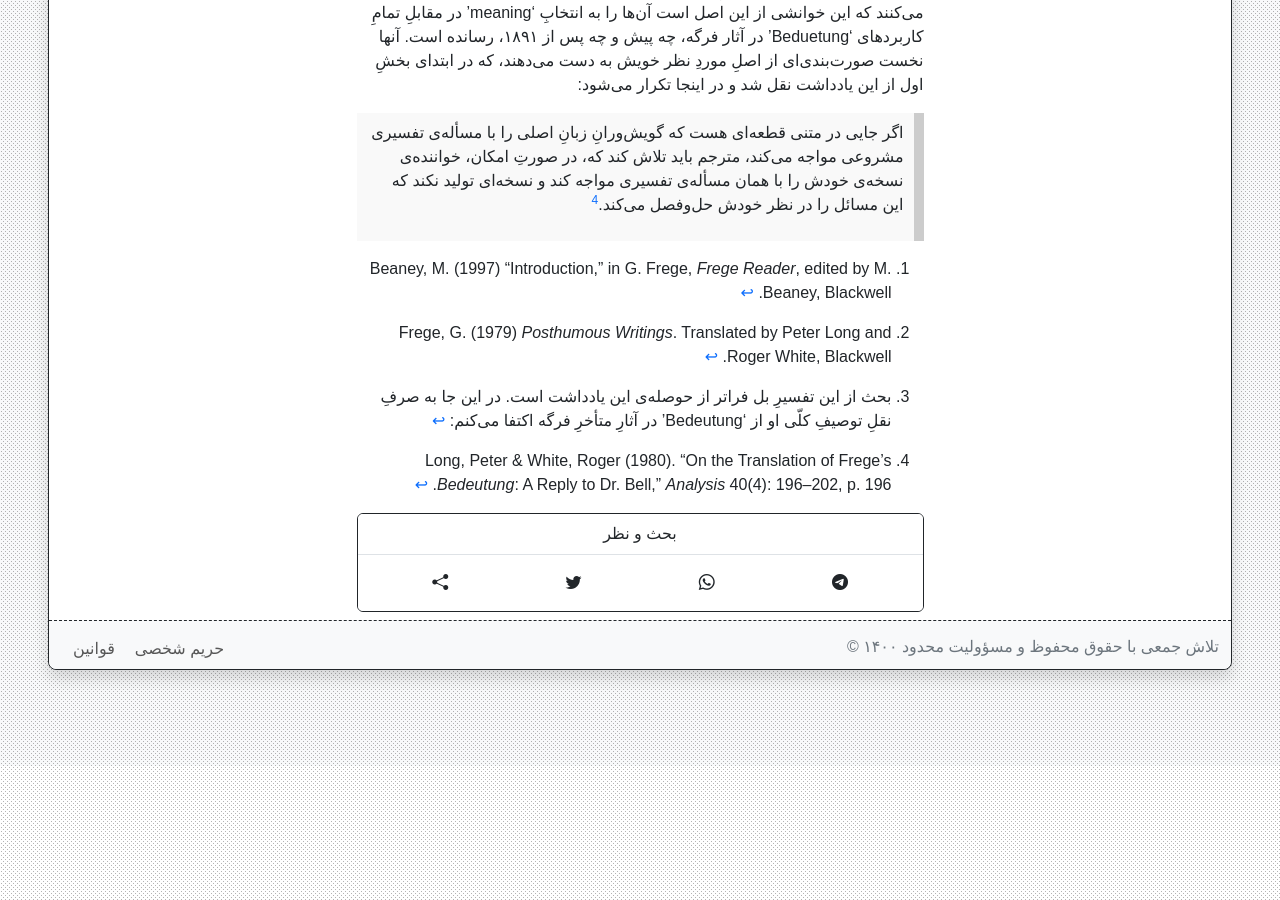
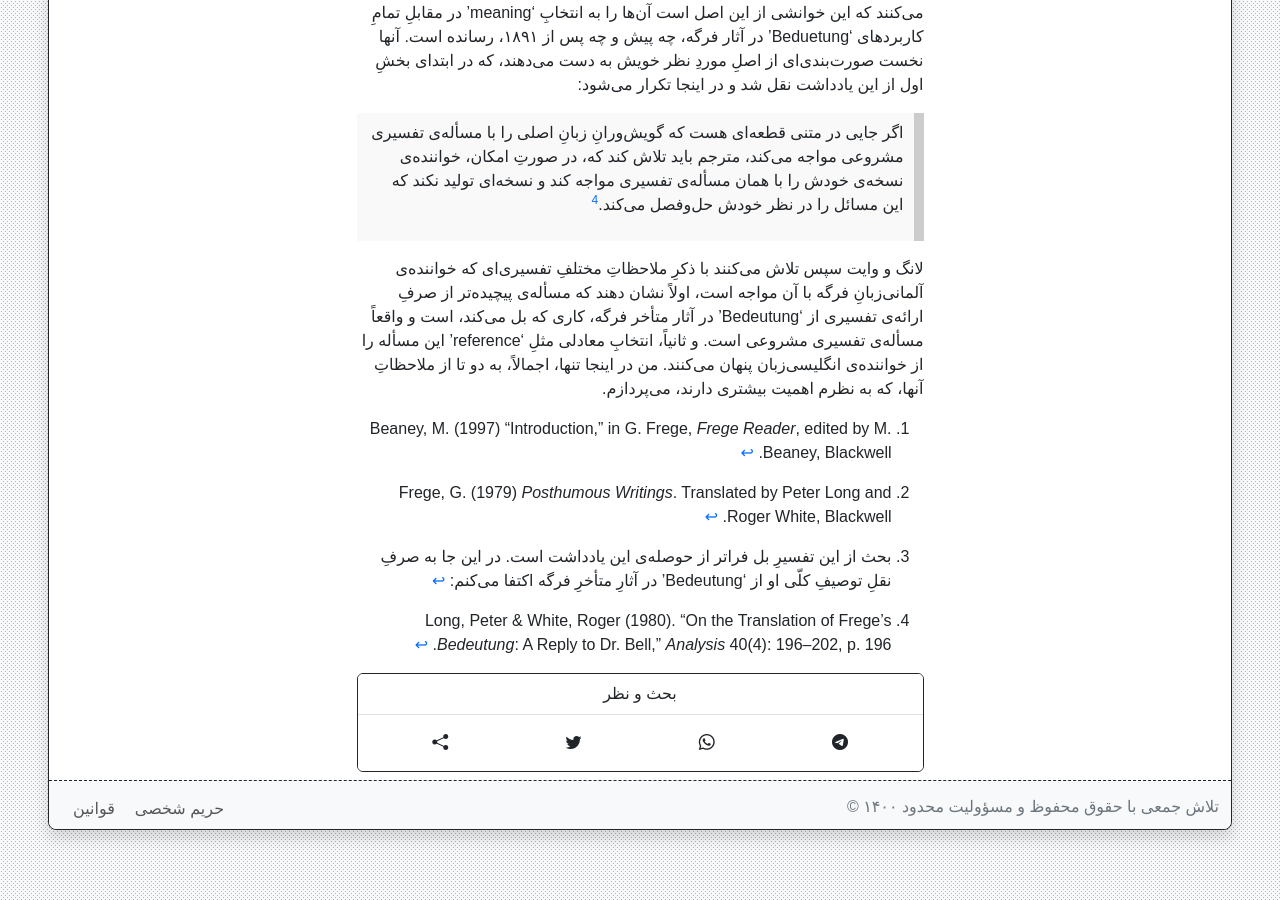
Before and after one commit to phicudemy/phicudemy.github.io, a Jekyll site: the page built from _posts/2024-07-16-fregebedeutung۲.md, in a window 1280 px wide and 900 px high, scrolled down 3456 px. Built offline with Jekyll 4.4.1, drawn with Linux system fonts in a browser that asks for light colours; comment, search, counter and statistics services are not loaded; a style sheet for code colours, icons or effects is not loaded; before the commit the page ends 4222 px from its top, so only the background shows below that.

Commit message:
TinaCMS content update

```diff
--- a/_posts/2024-07-16-fregebedeutung۲.md
+++ b/_posts/2024-07-16-fregebedeutung۲.md
@@ -41,6 +41,8 @@ contents: _contents/article.md
 
 > اگر جایی در متنی قطعه‌ای هست که گویش‌ورانِ زبانِ اصلی را با مسأله‌ی تفسیری مشروعی مواجه می‌کند، مترجم باید تلاش کند که، در صورتِ امکان، خواننده‌ی نسخه‌ی خودش را با همان مسأله‌ی تفسیری مواجه کند و نسخه‌ای تولید نکند که این مسائل را در نظر خودش حل‌وفصل می‌کند.[^4]
 
+لانگ و وایت سپس تلاش می‌کنند با ذکرِ ملاحظاتِ مختلفِ تفسیری‌ای که خواننده‌ی آلمانی‌زبانِ فرگه با آن مواجه است، اولاً نشان دهند که مسأله‌ی پیچیده‌تر از صرفِ ارائه‌ی تفسیری از ‘Bedeutung’ در آثار متأخر فرگه، کاری که بل می‌کند، است و واقعاً مسأله‌ی تفسیری مشروعی است. و ثانیاً، انتخابِ معادلی مثلِ‌ ‘reference’ این مسأله‌ را از خواننده‌ی انگلیسی‌زبان پنهان می‌کنند. من در اینجا تنها، اجمالاً، به دو تا از ملاحظاتِ آنها، که به نظرم اهمیت بیشتری دارند، می‌پردازم.
+
 
 
 
```
